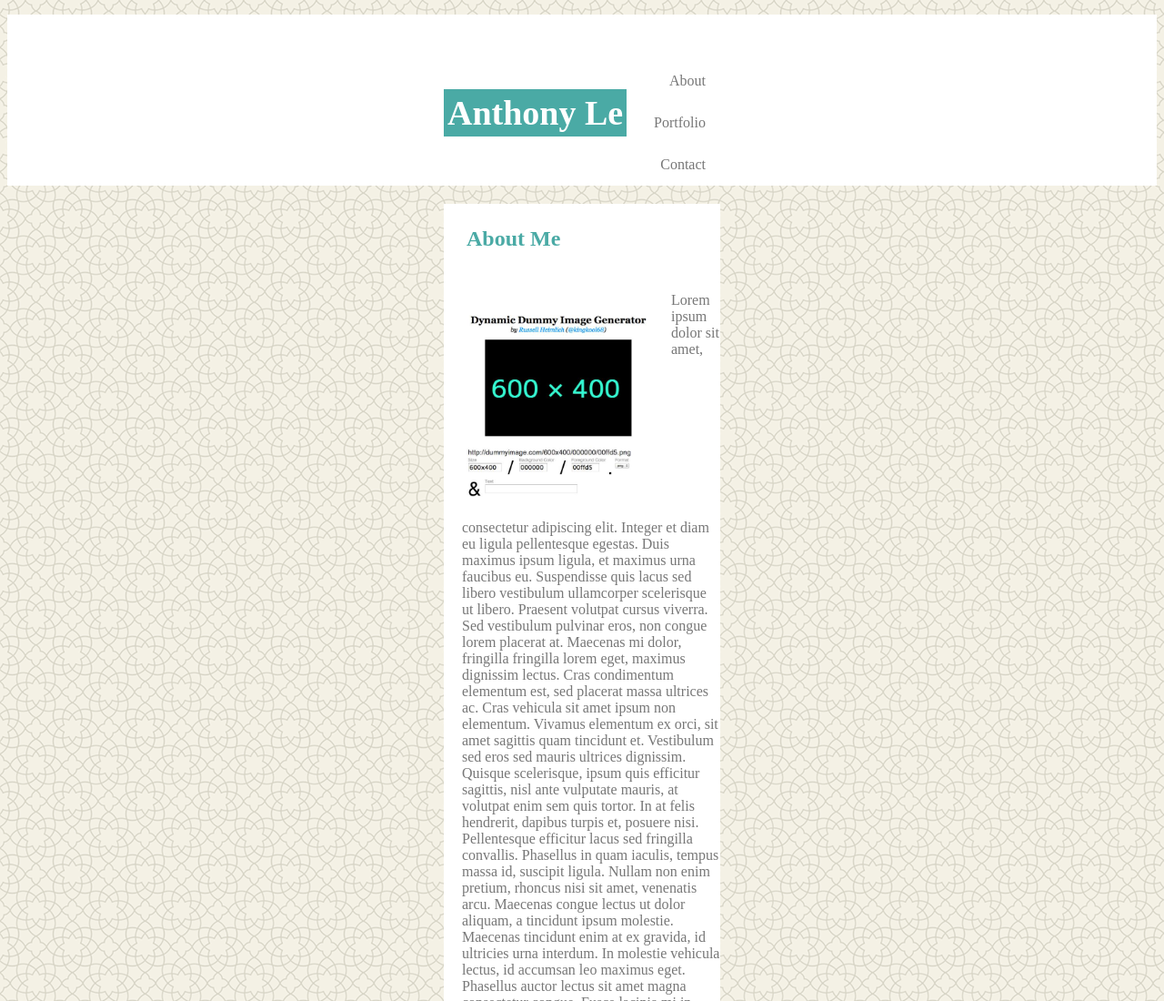
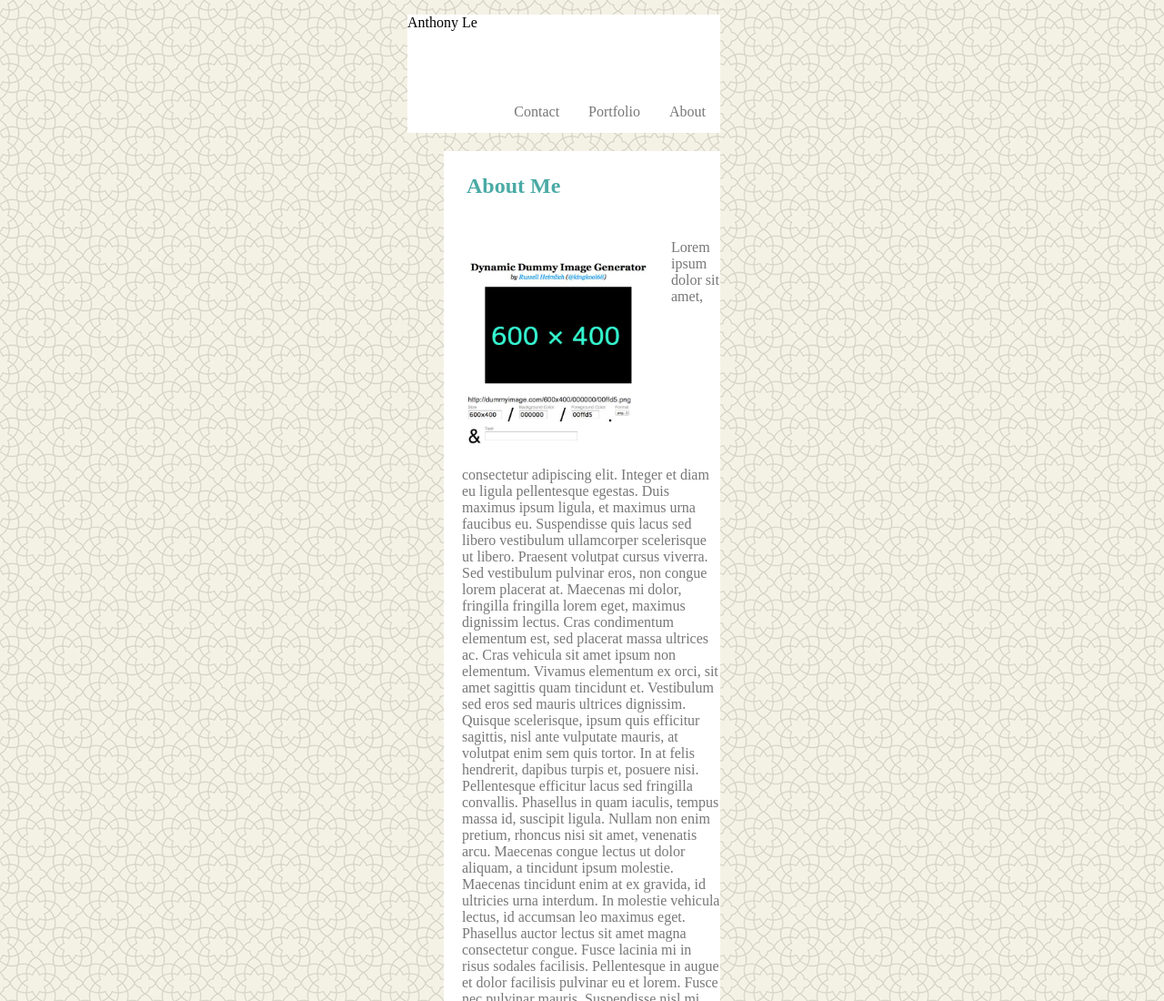
Before and after one commit to aale12/Basic-Portfolio, a plain HTML site: page index.html in a window 1280 px wide. Shown: the top 1100 px of the page at 91% size. Drawn offline with Linux system fonts and the light colour scheme; a script that the page names is missing.

Commit message:
navBar edits

```diff
--- a/index.html
+++ b/index.html
@@ -11,20 +11,18 @@
 </head>
 <body>
     <!--Top part of the page ie hard part-->
+    <div class = "navBar">
     <nav class = "header">
-        <ul class ="navBar">
-            <li style="float:left">
-            <p class ="name">
-                <h1 class ="name2">
-                Anthony Le
-                </h1>
-            </p>
-            </li>
+        <div class = "name">
+            <p>Anthony Le</p>
+        </div>
+        <ul>
             <li><a href="index.html">About</a></li>
             <li><a href="portfolio.html">Portfolio</a></li>
             <li><a href="contact.html">Contact</a></li>
         </ul>
     </nav>
+</div>
     <!--Main content, has the image and text-->
     <div class = "main">
         <h2>About Me</h2>
```
